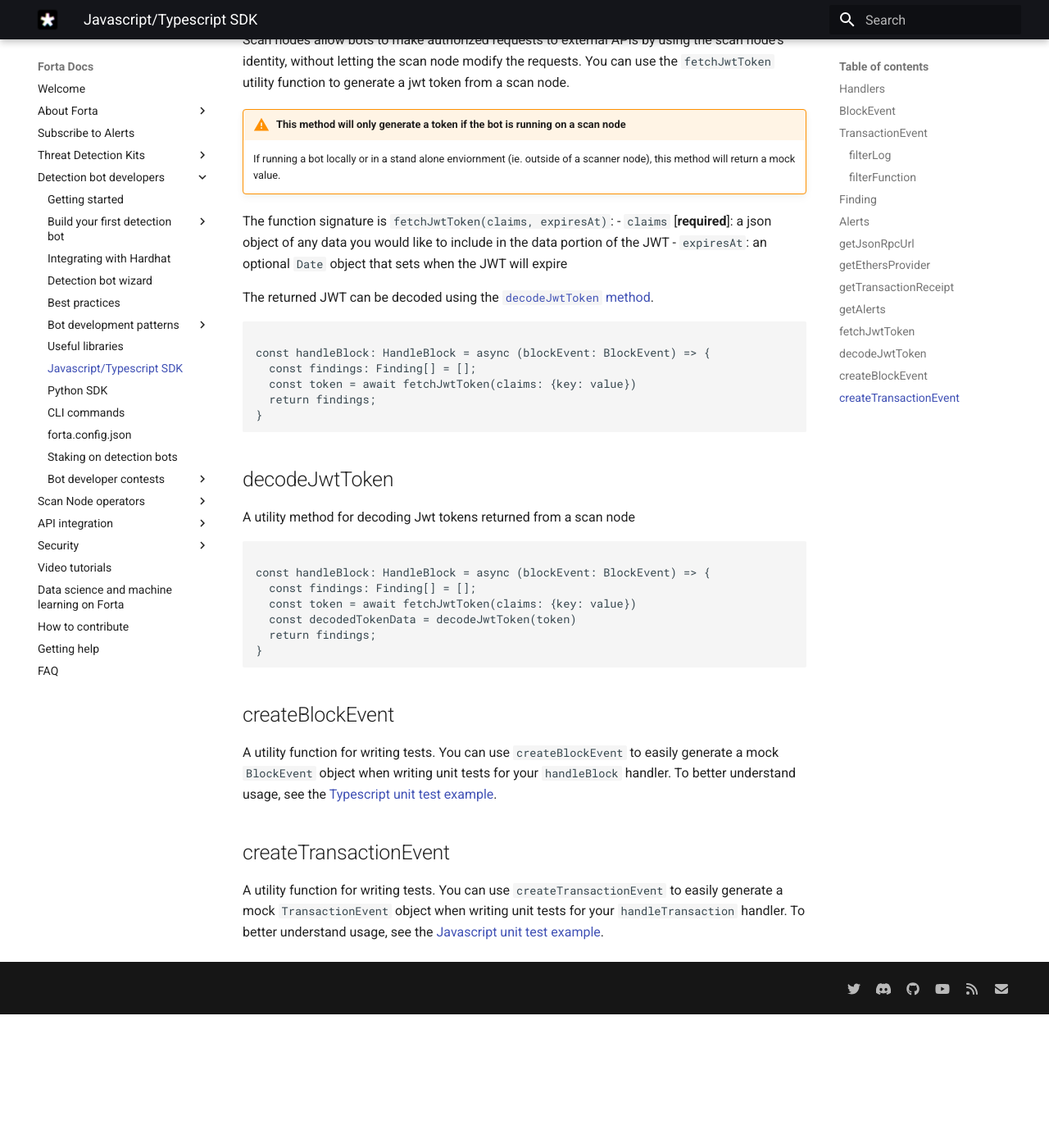
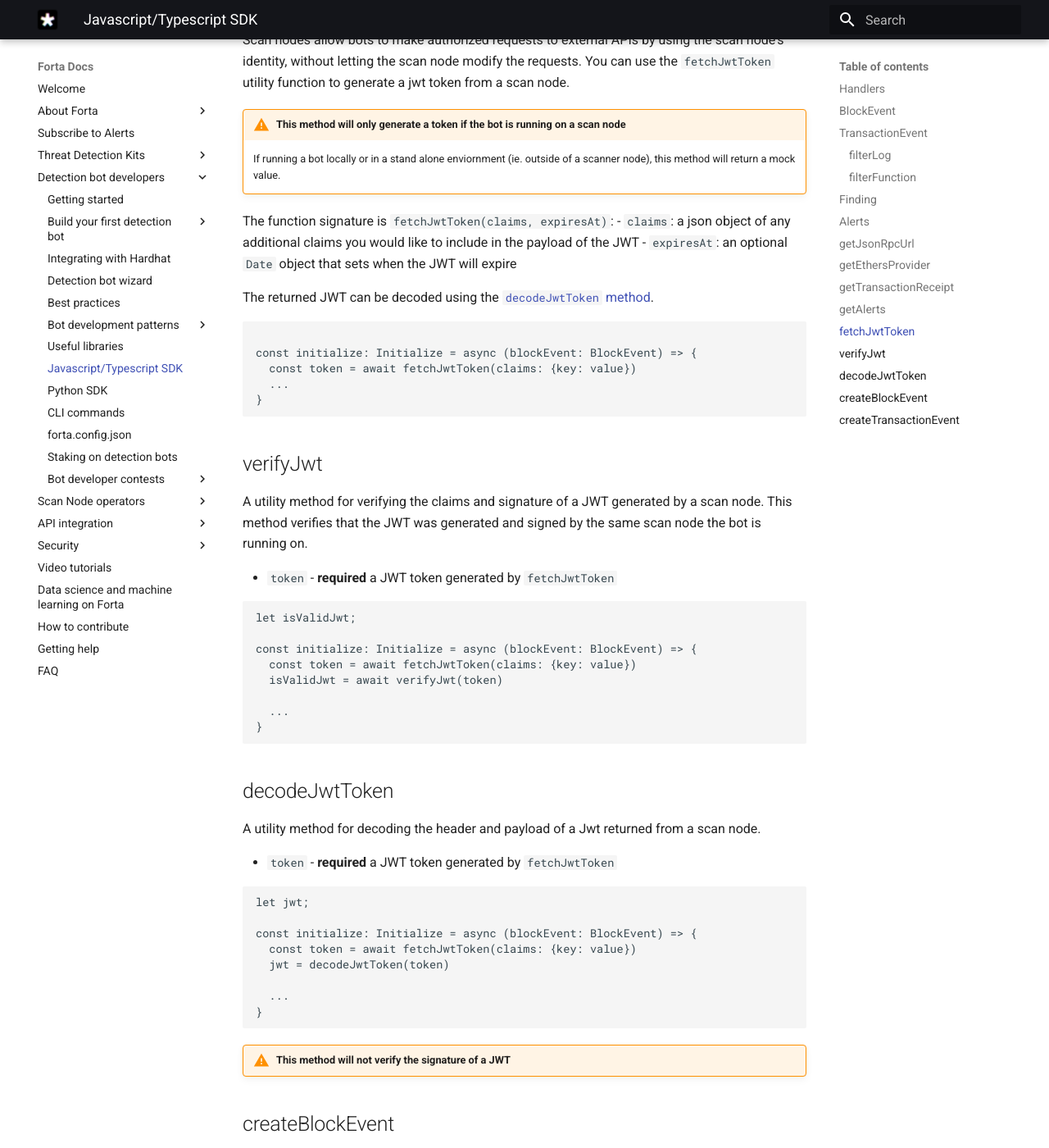
Before and after one commit to forta-network/docs, an MkDocs documentation site: the page built from docs/sdk.md, in a window 1280 px wide and 1400 px high, scrolled down 8891 px. Shown: the whole window at 82% size. Built offline with MkDocs 1.6.1 and Material for MkDocs 9.7.7, drawn with Linux system fonts in a browser that asks for light colours; before the commit the page ends 10128 px from its top, so only the background shows below that.

Commit message:
Adding verification method

````diff
--- a/docs/sdk.md
+++ b/docs/sdk.md
@@ -277,32 +277,53 @@
     If running a bot locally or in a stand alone enviornment (ie. outside of a scanner node), this method will return a mock value.
 
 The function signature is `fetchJwtToken(claims, expiresAt)`:
-- `claims` [**required**]:  a json object of any data you would like to include in the data portion of the JWT
+- `claims`:  a json object of any additional claims you would like to include in the payload of the JWT
 - `expiresAt`:  an optional `Date` object that sets when the JWT will expire
 
 The returned JWT can be decoded using the [`decodeJwtToken` method](sdk.md#decodeJwtToken).
 
 ``` javascript
 
-const handleBlock: HandleBlock = async (blockEvent: BlockEvent) => {
-  const findings: Finding[] = [];
+const initialize: Initialize = async (blockEvent: BlockEvent) => {
   const token = await fetchJwtToken(claims: {key: value})
-  return findings;
+  ...
+}
+```
+## verifyJwt
+
+A utility method for verifying the claims and signature of a JWT generated by a scan node. This method verifies that the JWT was generated and signed by the same scan node the bot is running on.
+
+- `token` - **required**  a JWT token generated by `fetchJwtToken`
+
+``` javascript
+let isValidJwt;
+
+const initialize: Initialize = async (blockEvent: BlockEvent) => {
+  const token = await fetchJwtToken(claims: {key: value})
+  isValidJwt = await verifyJwt(token)
+
+  ...
 }
 ```
 ## decodeJwtToken
 
-A utility method for decoding Jwt tokens returned from a scan node
+A utility method for decoding the header and payload of a Jwt returned from a scan node.
+
+- `token` - **required**  a JWT token generated by `fetchJwtToken`
 
 ``` javascript
+let jwt;
 
-const handleBlock: HandleBlock = async (blockEvent: BlockEvent) => {
-  const findings: Finding[] = [];
+const initialize: Initialize = async (blockEvent: BlockEvent) => {
   const token = await fetchJwtToken(claims: {key: value})
-  const decodedTokenData = decodeJwtToken(token)
-  return findings;
+  jwt = decodeJwtToken(token)
+
+  ...
 }
 ```
+
+!!! warning "This method will not verify the signature of a JWT"
+
 ## createBlockEvent
 
 A utility function for writing tests. You can use `createBlockEvent` to easily generate a mock `BlockEvent` object when writing unit tests for your `handleBlock` handler. To better understand usage, see the [Typescript unit test example](https://github.com/forta-network/forta-bot-examples/blob/master/minimum-balance-ts/src/agent.spec.ts).
````
Also changed, not shown: docs/jwt-auth.md (+7 -10 lines), docs/python.md (+6 -1 lines).
